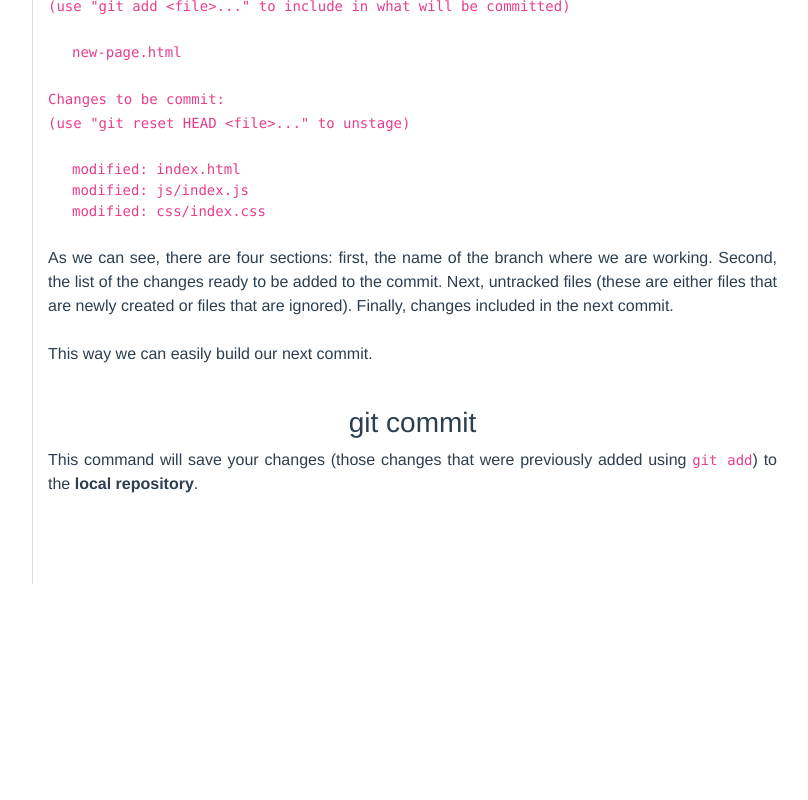
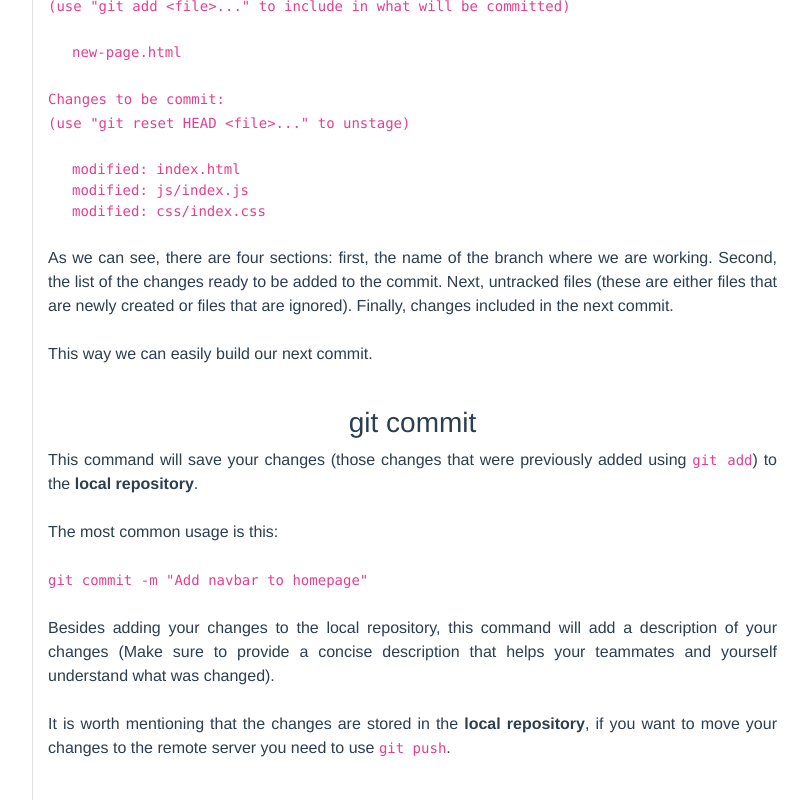
Before and after one commit to rulasmarmol/common-language, a Vue app: page /#/most-useful-git-commands in a window 1280 px wide. Shown: the part 2895-3695 px from the top of the page, without its empty margins (418-1226 px from the left). Before the commit the page ends 3479 px from the top, so only its background shows below. Built offline with nearby package versions, Linux system fonts and the light colour scheme.

Commit message:
git commit redaction finished

```diff
--- a/src/components/articles/MostUsefulGitCommands.vue
+++ b/src/components/articles/MostUsefulGitCommands.vue
@@ -107,7 +107,10 @@
             <b-col sm="8" class="left-separator">
                 <h3> git commit</h3>
                 <p align="justify">This command will save your changes (those changes that were previously added using <code>git add</code>) to the <b>local repository</b>.<br><br>
-
+                The most common usage is this:<br><br>
+                <code>git commit -m "Add navbar to homepage"</code><br><br>
+                Besides adding your changes to the local repository, this command will add a description of your changes (Make sure to provide a concise description that helps your teammates and yourself understand what was changed).<br><br>
+                It is worth mentioning that the changes are stored in the <b>local repository</b>, if you want to move your changes to the remote server you need to use <code>git push</code>.
                 <br><br>
                 </p>
             </b-col>
```
